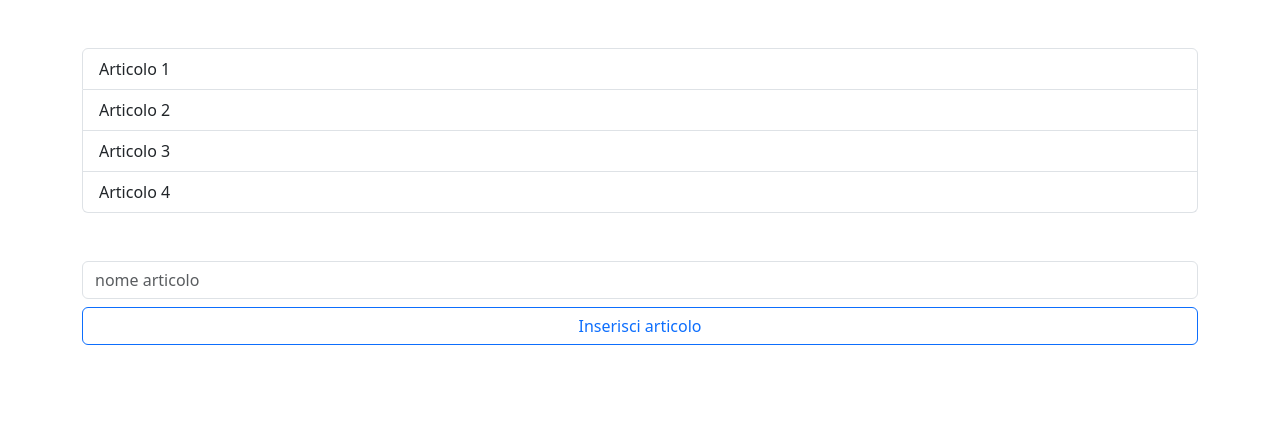
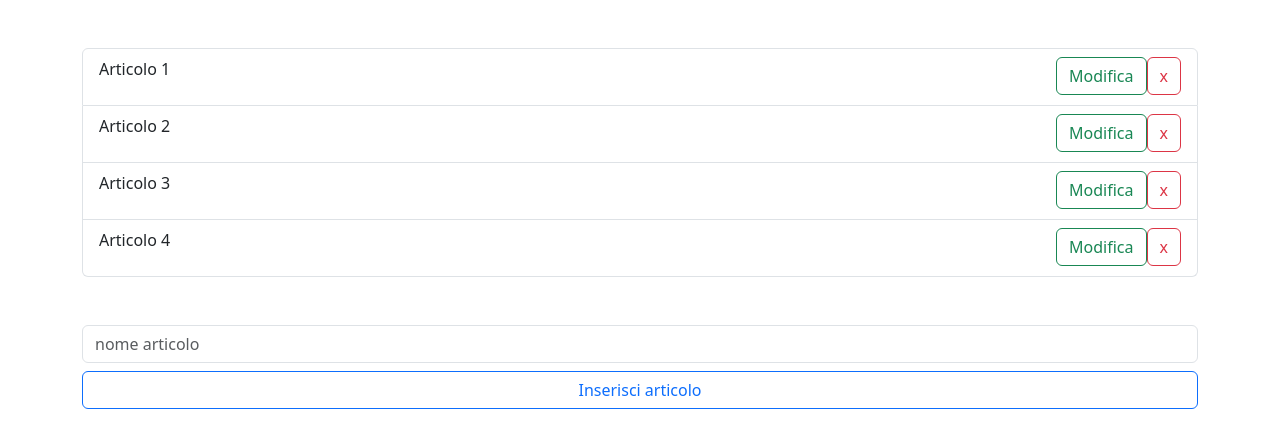
Before and after one commit to micheledidonna01/react-form, a React (Vite) app: page / in a window 1280 px wide. Shown: the top 448 px of the page. Built offline with nearby package versions, Linux system fonts and the light colour scheme.

Commit message:
feat: Bonus 1

```diff
--- a/src/App.jsx
+++ b/src/App.jsx
@@ -1,11 +1,12 @@
 import { useState } from 'react'
 import './App.css'
 import articles from './data/articles'
-import ListArticle from './components/ListArticle';
+// import ListArticle from './components/ListArticle';
 
 function App() {
   const [nameArticle, setNameArticle] = useState(articles);
   const [newArticle, setNewArticle] = useState('');
+
 
   const addArticle = e => {
     e.preventDefault();
@@ -14,16 +15,32 @@ function App() {
     console.log(nameArticle);
   }
 
+  const removeArticle = index => {
+    const searchArticleToEliminate = nameArticle.filter((article, i) => {
+      return i !== index;
+    });
+    setNameArticle(searchArticleToEliminate);
+  }
+
+
   return (
     <>
     <div className='container my-5'>
       <ul className="list-group">
-        {nameArticle.map((article, index) => <ListArticle key={index} title = {nameArticle[index]}/>)}
+        {nameArticle.map((article, index) =>
+        // <ListArticle key={index} title={nameArticle[index]} removeArticle = {removeArticle} setNameArticle = {setNameArticle}/>
+          <li key={index} className='list-group-item d-flex justify-content-between'>
+            <p>{nameArticle[index]}</p>
+            <div className="buttons">
+                <button className="btn btn-outline-success">Modifica</button>
+                <button className="btn btn-outline-danger" onClick={() => removeArticle(index)}>x</button>
+            </div>
+         </li>
+        )}
       </ul>
     </div>
 
     <form className='container d-flex row mx-auto gap-2' onSubmit={addArticle}>
-      {newArticle}
       <input type='text'
         placeholder='nome articolo'
         className='form-control'
--- a/src/components/ListArticle.jsx
+++ b/src/components/ListArticle.jsx
@@ -1,5 +1,16 @@
-function ListArticle({title}){
-    return <li className='list-group-item'>{title}</li>
-}
+// import { useState } from "react";
 
-export default ListArticle;
+// function ListArticle({ key, title, removeArticle(index)}){
+
+
+
+//     return <li key={key} className='list-group-item d-flex justify-content-between'>
+//             <p>{title}</p>
+//             <div className="buttons">
+//                 <button className="btn btn-outline-success">Modifica</button>
+//                 <button className="btn btn-outline-danger" onClick={() => removeArticle(index)}>x</button>
+//             </div>
+//          </li>
+// }
+
+// export default ListArticle;
```
